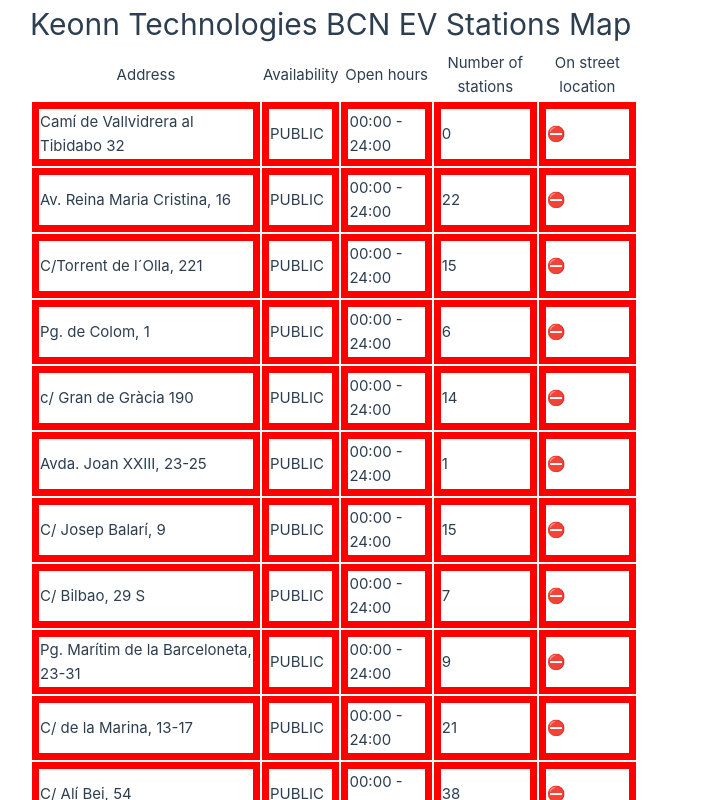
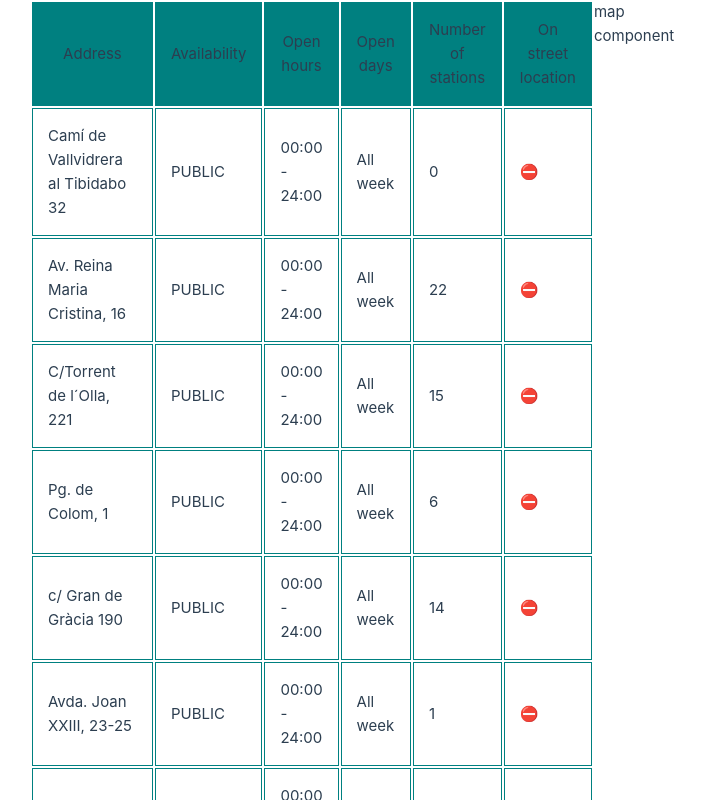
Before and after one commit to lorenzopasqualini/OpenBCN-EV-GMaps, a Vue app: page / in a window 1280 px wide. Shown: the top 800 px of the page, without its empty margins (2-707 px from the left). Built offline with nearby package versions, Linux system fonts and the light colour scheme.

Commit message:
separate components. SOC

```diff
--- a/src/App.vue
+++ b/src/App.vue
@@ -1,64 +1,17 @@
+<script setup>
+  import StationTable from './components/StationTable.vue';
+</script>
+
 <template>
   <div class="container">
-    <h1>Keonn Technologies BCN EV Stations Map</h1>
-    <table class="table">
-      <thead>
-        <tr>
-          <th>Address</th>
-          <th>Availability</th>
-          <th>Open hours</th>
-          <th>Number of stations</th>
-          <th>On street location</th>
-        </tr>
-      </thead>
-      <tbody>
-        <tr v-for="item in items" :key="item.id">
-          <td>{{ item.address.address_string }}</td>
-          <td>{{ item.access_restriction }}</td>
-
-          <td>
-            <li v-for="hours in item.opening_hours" :key="hours.id">
-              {{ hours.hour_begin }} - {{ hours.hour_end }}
-            </li>
-          </td>
-
-          <td>{{ item.stations.length }}</td>
-
-          <td>{{ item.onstreet_location ? '&#9989;' : '&#9940;' }}</td>
-
-        </tr>
-      </tbody>
-    </table>
+    <StationTable/>
+    <p>map component</p>
   </div>
 </template>
 
-<script>
-import axios from 'axios';
-
-export default {
-  data() {
-    return {
-      items: []
-    };
-  },
-  mounted() {
-    axios.get('/data/loc.json')
-      .then(response => {
-        this.items = response.data.locations;
-        console.log(response.data.locations);
-      })
-      .catch(error => {
-        console.error(error);
-      });
-  }
-};
-</script>
 
 <style scoped>
-li{
-  list-style-type: none;
-}
-td{
-  border: 0.5em solid red
-}
+ .container {
+    display: flex;
+  }
 </style>
--- /dev/null
+++ b/src/components/StationTable.vue
@@ -0,0 +1,60 @@
+<template>
+    <table class="table">
+        <thead>
+            <tr>
+            <th>Address</th>
+            <th>Availability</th>
+            <th>Open hours</th>
+            <th>Open days</th>
+            <th>Number of stations</th>
+            <th>On street location</th>
+            </tr>
+        </thead>
+        <tbody>
+            <tr v-for="item in items" :key="item.id">
+            <td>{{ item.address.address_string }}</td>
+            <td>{{ item.access_restriction }}</td>
+            <td> <li v-for="hours in item.opening_hours" :key="hours.id">{{ hours.hour_begin }} - {{ hours.hour_end }}</li> </td>
+            <td> <li v-for="hours in item.opening_hours" :key="hours.id">{{ (hours.weekday_begin === 1 && hours.weekday_end === 7) ? 'All week' : 'Some weekdays' }}</li> </td>
+            <td>{{ item.stations.length }}</td>
+            <td>{{ item.onstreet_location ? '&#9989;' : '&#9940;' }}</td>
+            </tr>
+        </tbody>
+    </table>
+  </template>
+
+<script>
+import axios from 'axios';
+
+export default {
+  data() {
+    return {
+      items: []
+    };
+  },
+  mounted() {
+    axios.get('/data/loc.json')
+      .then(response => {
+        this.items = response.data.locations;
+        console.log(response.data.locations);
+      })
+      .catch(error => {
+        console.error(error);
+      });
+  }
+};
+</script>
+
+<style scoped>
+li{
+  list-style-type: none;
+}
+th, td{
+  border: 0.1em solid teal;
+  padding: 1em;
+  width: 100%;
+}
+thead{
+  background: teal;
+}
+</style>
```
